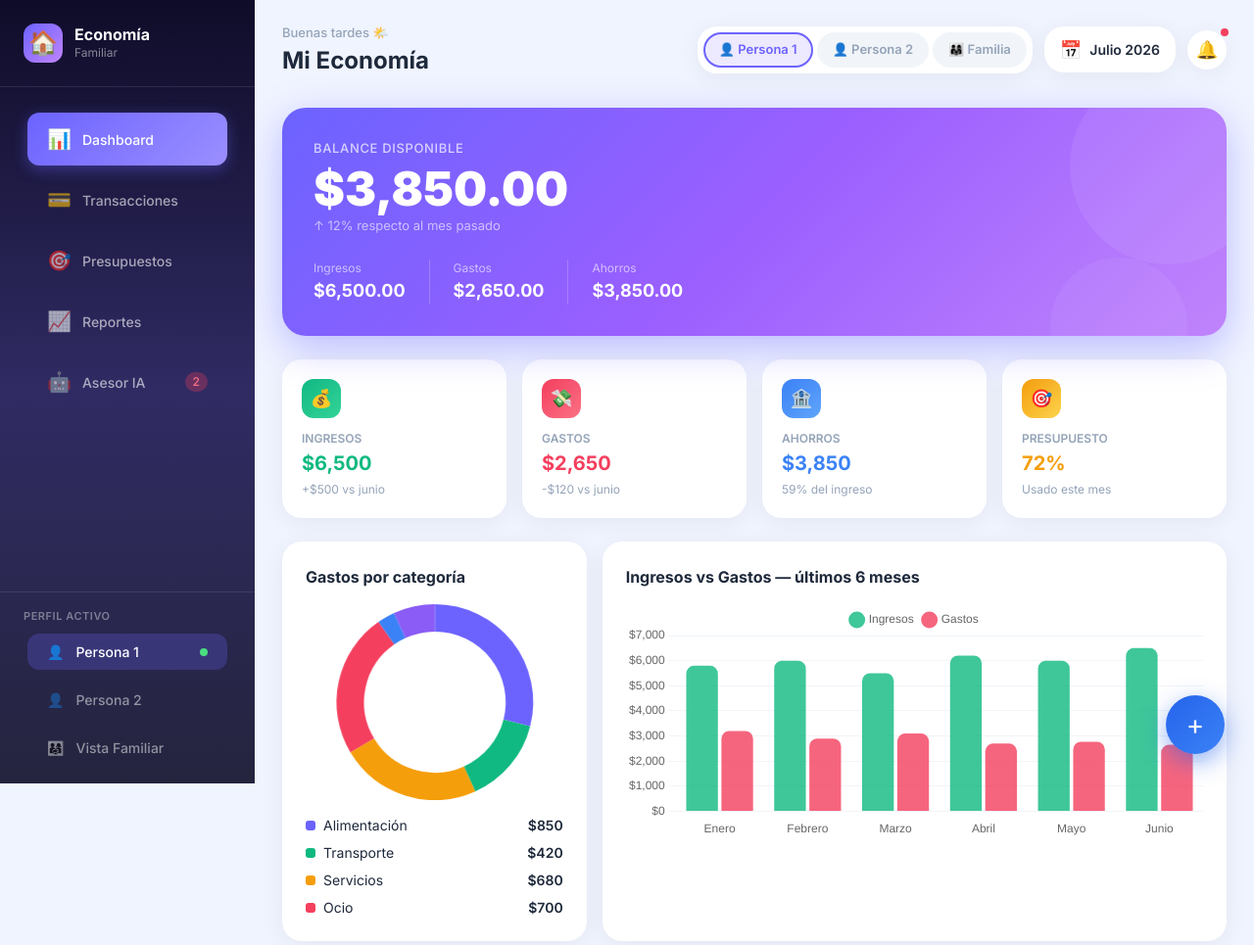
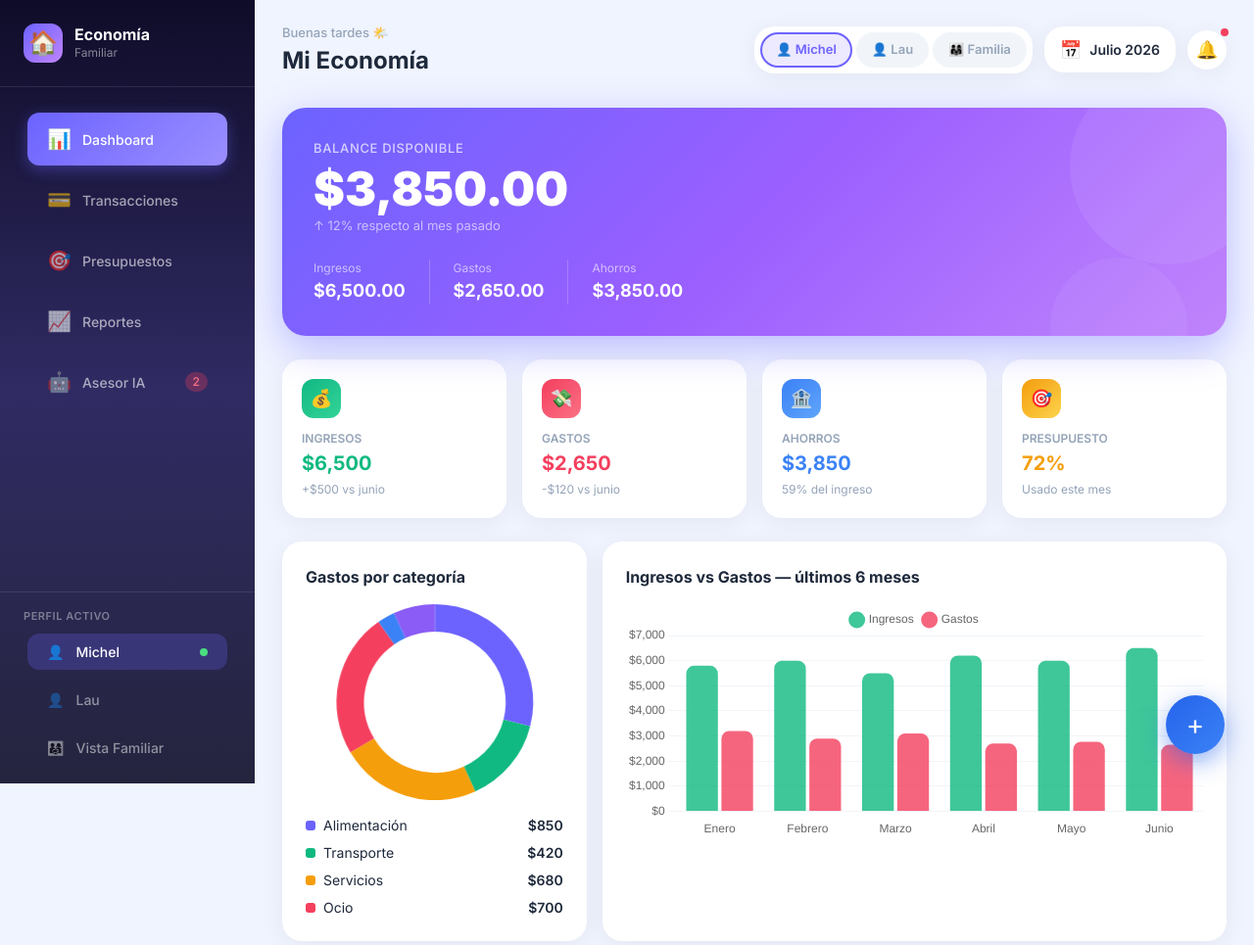
Before and after one commit to yeshua2877-spec/economia-familiar, a Flask app: page / in a window 1280 px wide. Shown: the top 965 px of the page at 98% size. Run offline with Flask 3, Linux system fonts and the light colour scheme; the visitor is signed in with stand-in values (Sample User, id 1); data that the repository does not hold is empty; some libraries are stand-ins or nearby versions.

Commit message:
Renombrar perfiles a Michel y Lau; historial visible desde cualquier perfil
Se cambia 'Persona 1'/'Persona 2' por los nombres reales en toda la UI
(sidebar, tabs, titulo). El identificador interno p1/p2 no se toca, asi
que el historial cargado en cada perfil se mantiene intacto.

getTx() ya no filtra por perfil activo: tanto en la pestana Michel como
en Lau (y en Familiar) se ve el historial completo de ambos.

```diff
--- a/templates/index.html
+++ b/templates/index.html
@@ -260,12 +260,12 @@
       <div class="flex flex-col gap-2">
         <div class="sidebar-link py-2" id="sb-p1" onclick="switchProfile('p1')" style="background:rgba(108,99,255,0.25);color:white">
           <span>👤</span>
-          <span>Persona 1</span>
+          <span>Michel</span>
           <span class="ml-auto w-2 h-2 rounded-full bg-green-400"></span>
         </div>
         <div class="sidebar-link py-2" id="sb-p2" onclick="switchProfile('p2')" style="color:rgba(255,255,255,0.5)">
           <span>👤</span>
-          <span>Persona 2</span>
+          <span>Lau</span>
         </div>
         <div class="sidebar-link py-2" id="sb-family" onclick="switchProfile('family')" style="color:rgba(255,255,255,0.5)">
           <span>👨‍👩‍👧</span>
@@ -289,8 +289,8 @@
       <div class="flex items-center gap-3">
         <!-- Profile tabs -->
         <div class="card flex gap-1 p-1.5 flex-row">
-          <div class="profile-badge active-p1" id="tab-p1" onclick="switchProfile('p1')">👤 Persona 1</div>
-          <div class="profile-badge inactive" id="tab-p2" onclick="switchProfile('p2')">👤 Persona 2</div>
+          <div class="profile-badge active-p1" id="tab-p1" onclick="switchProfile('p1')">👤 Michel</div>
+          <div class="profile-badge inactive" id="tab-p2" onclick="switchProfile('p2')">👤 Lau</div>
           <div class="profile-badge inactive" id="tab-family" onclick="switchProfile('family')">👨‍👩‍👧 Familia</div>
         </div>
         <!-- Month -->
@@ -889,7 +889,7 @@
     document.getElementById(`tab-${p}`).className = `profile-badge ${cls}`;
     document.getElementById(`sb-${p}`).style.background = 'rgba(108,99,255,0.25)';
     document.getElementById(`sb-${p}`).style.color = 'white';
-    const titles = { p1:'Mi Economía — Persona 1', p2:'Mi Economía — Persona 2', family:'Economía Familiar' };
+    const titles = { p1:'Mi Economía — Michel', p2:'Mi Economía — Lau', family:'Economía Familiar' };
     document.getElementById('profileTitle').textContent = titles[p];
     renderRecentTx();
     renderFullTx();
@@ -911,8 +911,7 @@
   // RENDER TRANSACTIONS
   // ──────────────────────────────────────────────
   function getTx() {
-    if (currentProfile === 'family') return transactions;
-    return transactions.filter(t => t.profile === currentProfile);
+    return transactions;
   }
 
   function txHTML(t, mini = false) {
```
